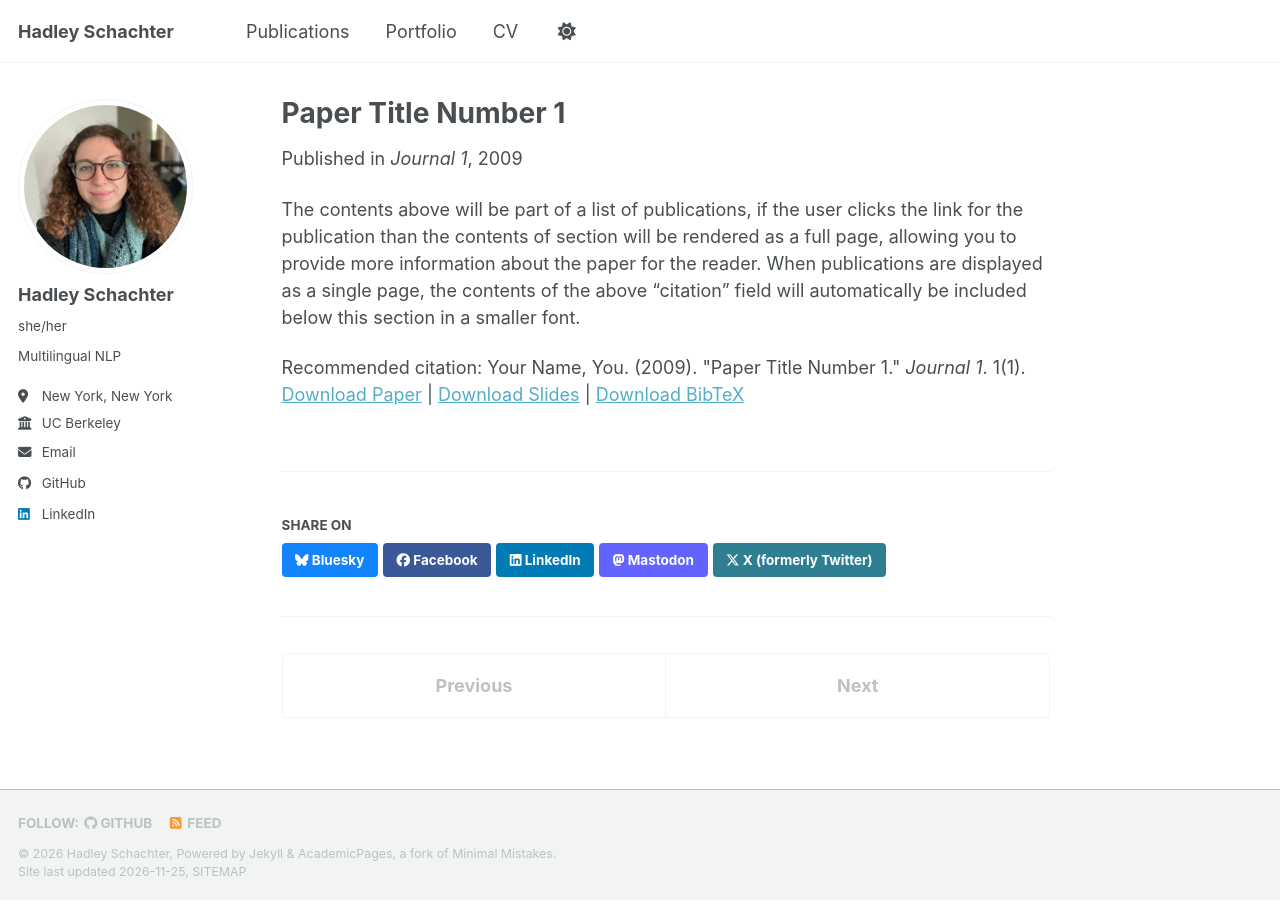
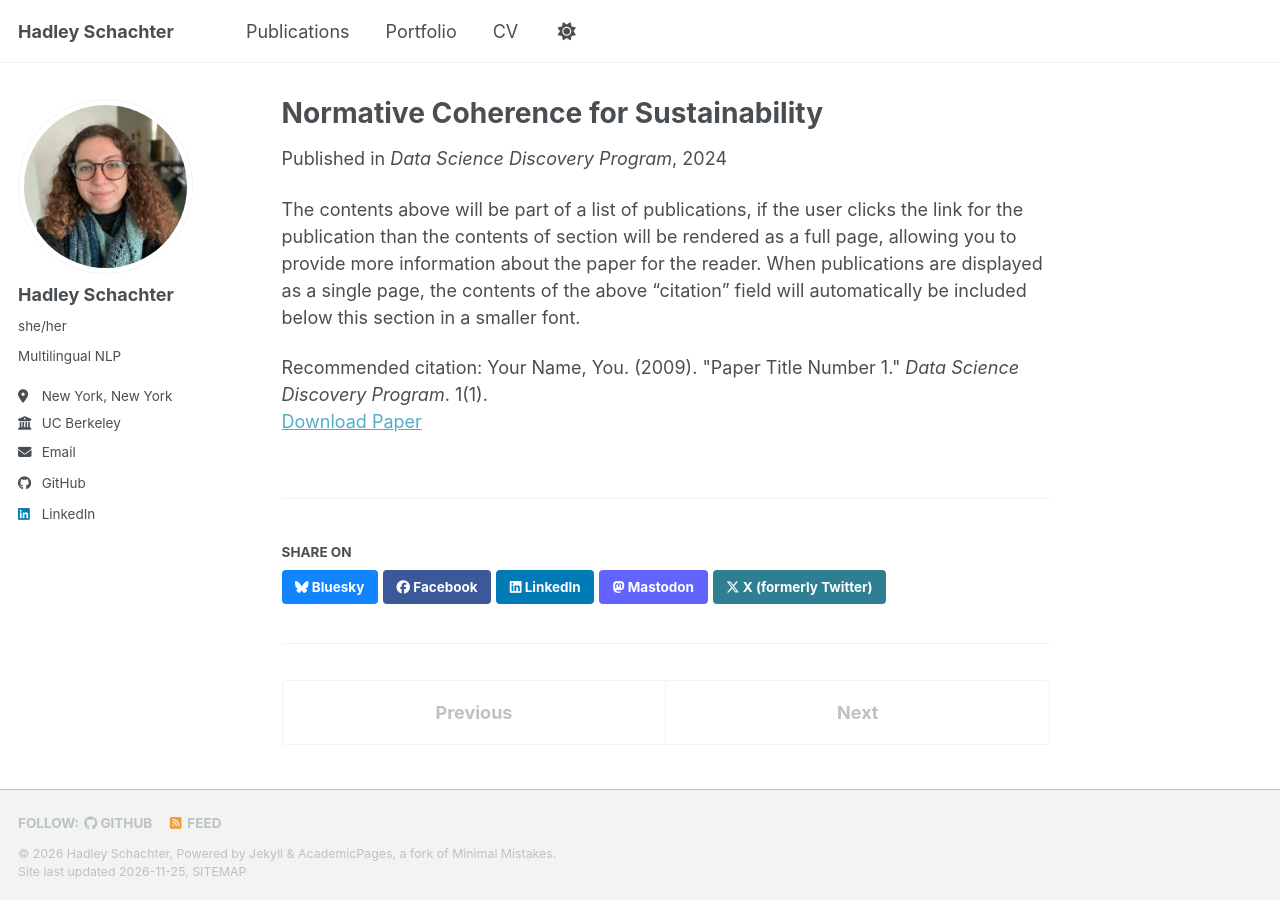
Before and after one commit to hadleyschachter/hadleyschachter.github.io, a Jekyll site: the page built from _publications/2024-05-01-normative-coherence-sustainability.md, in a window 1280 px wide. Built offline with Jekyll 4.4.1, drawn with Linux system fonts in a browser that asks for light colours; a script bundle is joined from its source files by our own code; a style sheet for code colours, icons or effects is not loaded.

Commit message:
changed config.yml to display poster1, added file

```diff
--- a/_config.yml
+++ b/_config.yml
@@ -87,9 +87,9 @@ publication_category:
   books:
     title: 'Books'
   manuscripts:
-    title: 'Journal Articles'
+    title: 'Papers'
   conferences:
-    title: 'Conference Papers'
+    title: 'Posters'
 
 # Site Settings
 teaser                   :  # filename of teaser fallback teaser image placed in /images/ for social media previews
--- a/_publications/2024-05-01-normative-coherence-sustainability.md
+++ b/_publications/2024-05-01-normative-coherence-sustainability.md
@@ -1,14 +1,14 @@
 ---
-title: "Paper Title Number 1"
+title: "Normative Coherence for Sustainability"
 collection: publications
-category: manuscripts
+category: conferences
 permalink: /publication/2009-10-01-paper-title-number-1
-excerpt: 'This paper is about the number 1. The number 2 is left for future work.'
-date: 2009-10-01
-venue: 'Journal 1'
-slidesurl: 'https://academicpages.github.io/files/slides1.pdf'
-paperurl: 'https://academicpages.github.io/files/paper1.pdf'
-bibtexurl: 'https://academicpages.github.io/files/bibtex1.bib'
-citation: 'Your Name, You. (2009). &quot;Paper Title Number 1.&quot; <i>Journal 1</i>. 1(1).'
+excerpt: 'How can normative coherence for sustainable development be operationalized for the promotion of transformative sustainable development as prioritized through the Sustainable Development Goals?'
+date: 2024-05-01
+venue: 'Data Science Discovery Program'
+#slidesurl: 'https://academicpages.github.io/files/slides1.pdf'
+paperurl: 'https://academicpages.github.io/files/2024-05-01-normative-coherence-sustainability.pdf'
+#bibtexurl: 'https://academicpages.github.io/files/bibtex1.bib'
+citation: 'Your Name, You. (2009). &quot;Paper Title Number 1.&quot; <i>Data Science Discovery Program</i>. 1(1).'
 ---
 The contents above will be part of a list of publications, if the user clicks the link for the publication than the contents of section will be rendered as a full page, allowing you to provide more information about the paper for the reader. When publications are displayed as a single page, the contents of the above "citation" field will automatically be included below this section in a smaller font.
```
Also changed, not shown: 1 other file.
